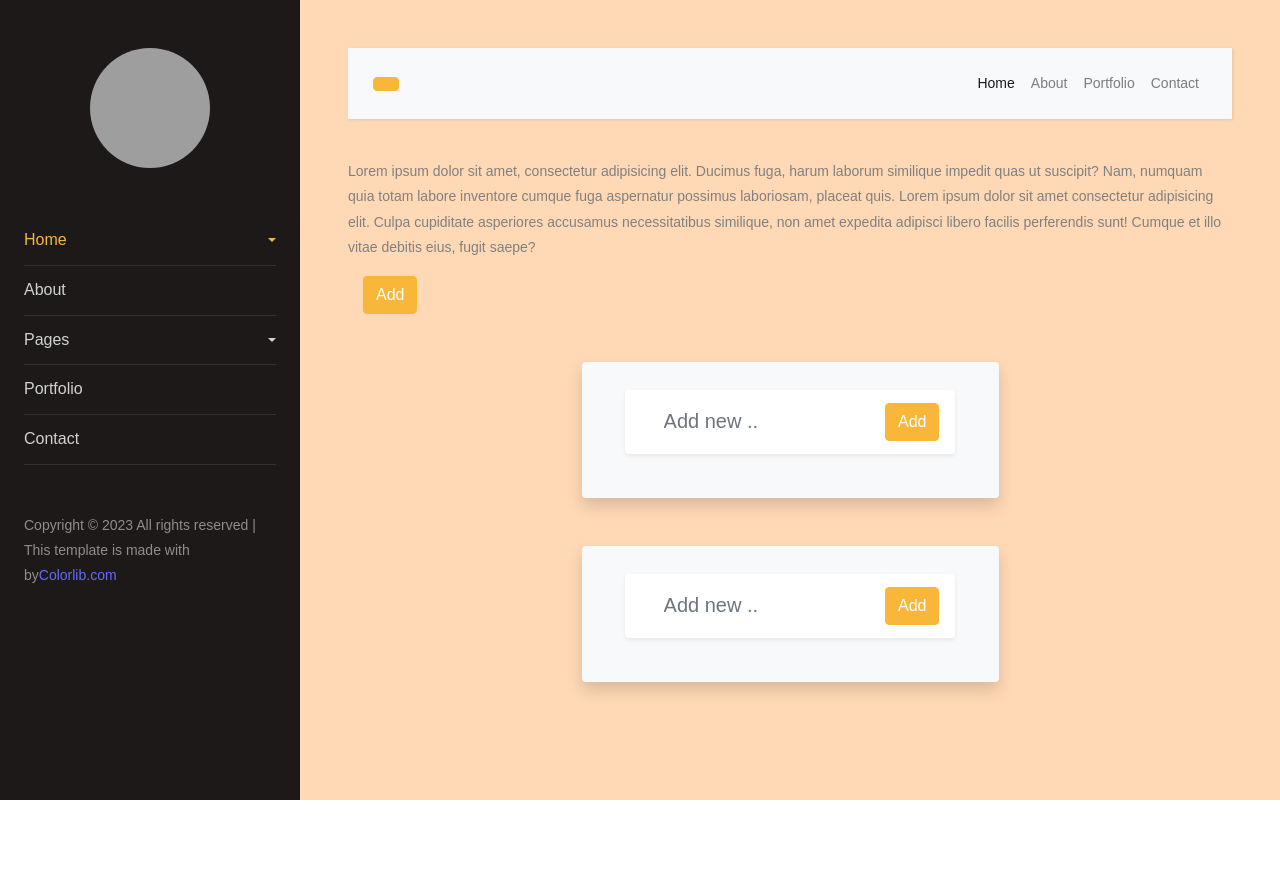
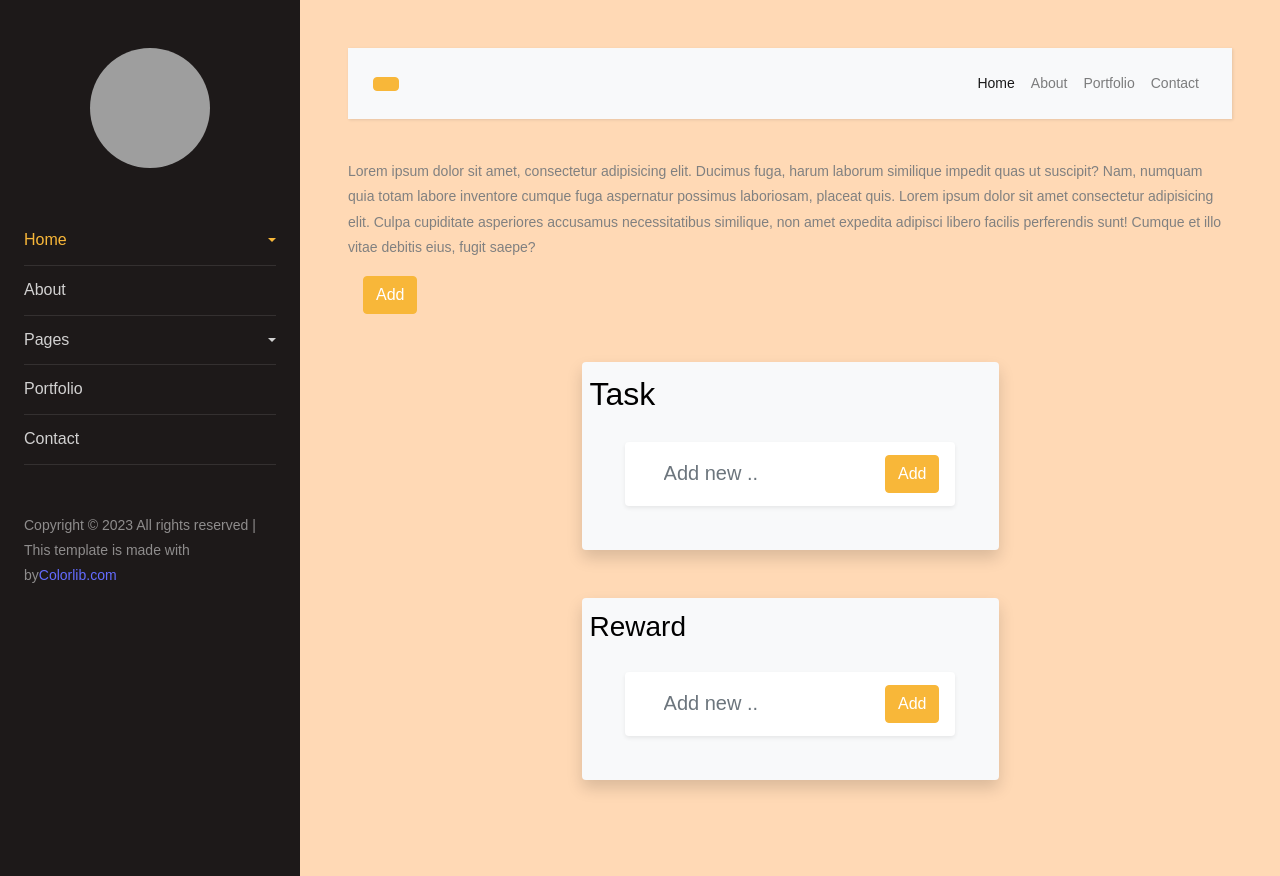
Before and after one commit to haniladjamba/final-project, a React app: page / in a window 1280 px wide. Both pictures are taken after a click on the button "Add". Before the commit the page ends 800 px from the top, so only its background shows below. Built offline with nearby package versions, Linux system fonts and the light colour scheme; grey boxes are pictures that could not be loaded; the HTML template or start-up script is replaced by a standard one.

Commit message:
adding labels to each input container such as task and reward

```diff
--- a/src/todoapp.jsx
+++ b/src/todoapp.jsx
@@ -36,6 +36,7 @@ const TodoApp = () => {
   return (
     <div className="container m-5 p-2 rounded mx-auto bg-light shadow">
       {/* ... (unchanged code) */}
+      <h2>Task</h2>
       <div className="row m-1 p-3">
         <div className="col col-11 mx-auto">
           <div className="row bg-white rounded shadow-sm p-2 add-todo-wrapper align-items-center justify-content-center">
--- a/src/todoapp1.jsx
+++ b/src/todoapp1.jsx
@@ -35,6 +35,7 @@ const TodoApp1 = () => {
   return (
     <div className="container m-5 p-2 rounded mx-auto bg-light shadow">
       {/* ... (unchanged code) */}
+      <h3>Reward</h3>
       <div className="row m-1 p-3">
         <div className="col col-11 mx-auto">
           <div className="row bg-white rounded shadow-sm p-2 add-todo-wrapper align-items-center justify-content-center">
```
